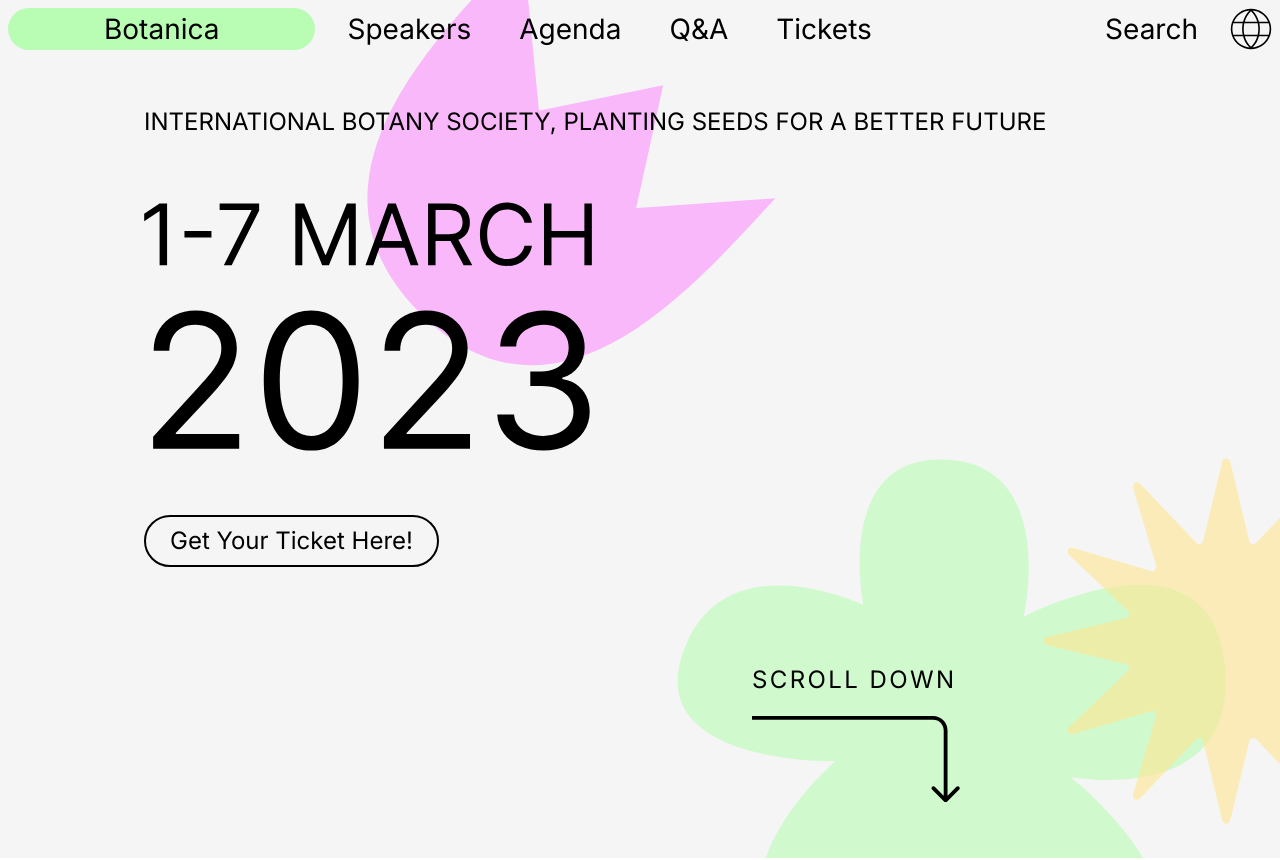
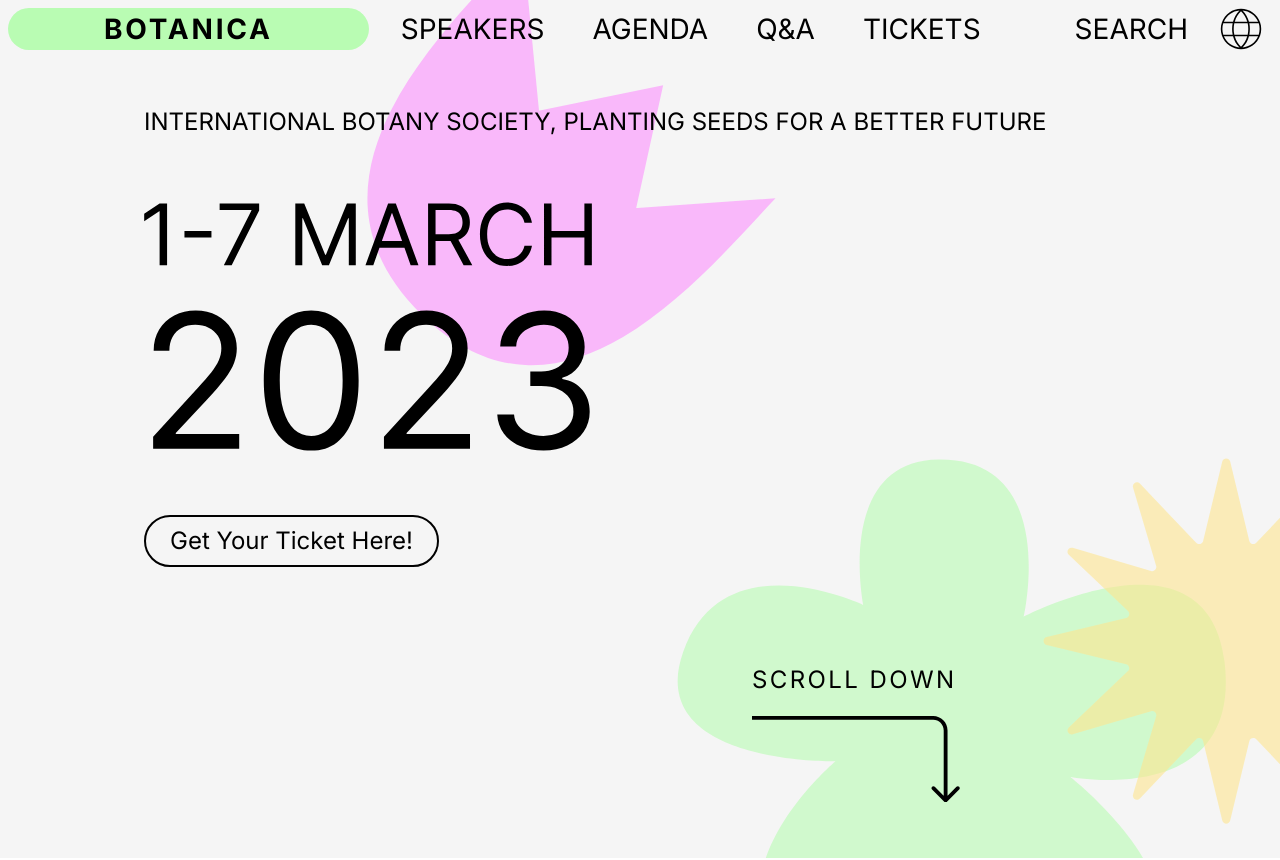
Before and after one commit to Michalgordon/Botanica, a React (Vite) app: page / in a window 1280 px wide. Shown: the top 860 px of the page. Built offline with nearby package versions, Linux system fonts and the light colour scheme.

Commit message:
add navbar data to constants and add handle click

```diff
--- a/src/components/Agenda.jsx
+++ b/src/components/Agenda.jsx
@@ -2,7 +2,7 @@ import React from "react";
 
 function Agenda() {
   return (
-    <section className="section bg-yellow">
+    <section id="agenda" className="section bg-yellow">
       <h1 className="text-4xl"> Agenda</h1>
     </section>
   );
--- a/src/components/Navbar.jsx
+++ b/src/components/Navbar.jsx
@@ -1,30 +1,39 @@
 import React from "react";
 import { Globe } from "../assets";
+import { navbarItems } from "../constants";
 
 const Navbar = () => {
+  function handleClick(navTo) {
+    const element = document?.getElementById(navTo);
+    element?.scrollIntoView({
+      block: "start",
+      behavior: "smooth",
+    });
+  }
+
   return (
     <nav className=" invisible relative z-20 sm:visible w-full p-2">
       <ul className="w-full flex flex-start gap-4">
-        <li className="list-none text-3xl font-thin rounded-full bg-green text-black px-24">
+        <li className="list-none uppercase tracking-widest font-bold text-3xl rounded-full bg-green text-black px-24">
           Botanica
         </li>
-        <li className="list-none cursor-pointer text-3xl rounded-full px-4 hover:bg-white">
-          Speakers
-        </li>
-        <li className="list-none cursor-pointer text-3xl rounded-full px-4 hover:bg-white">
-          Agenda
-        </li>
-        <li className="list-none cursor-pointer text-3xl rounded-full px-4 hover:bg-white">
-          Q&A
-        </li>
-        <li className="list-none cursor-pointer text-3xl rounded-full px-4 hover:bg-white">
-          Tickets
-        </li>
+
+        {navbarItems.map((navbarItem) => (
+          <li
+            key={navbarItem.title}
+            onClick={() => handleClick(navbarItem.navTo)}
+            className="list-none cursor-pointer uppercase text-3xl rounded-full px-4 hover:bg-white"
+          >
+            {navbarItem.title}
+          </li>
+        ))}
         <ul className="list-none flex flex-start gap-4 ml-auto">
-          <li className="list-none cursor-pointer text-3xl rounded-full px-4 hover:bg-white">
+          <li className="list-none cursor-pointer uppercase text-3xl rounded-full px-4 hover:bg-white">
             Search
           </li>
-          <Globe fill="black" stroke="none" className="w-[42px] h-[42px]" />
+          <div className="w-[52px] hover:bg-white hover:rounded-full">
+            <Globe className="w-[42px] h-[42px] fill-black hover" />
+          </div>
         </ul>
       </ul>
     </nav>
--- a/src/components/QA.jsx
+++ b/src/components/QA.jsx
@@ -2,7 +2,7 @@ import React from "react";
 
 function QA() {
   return (
-    <section className="section flex w-full bg-white ">
+    <section id="qa" className="section flex w-full bg-white ">
       <div className="flex grow">
         {" "}
         <video src="">video </video>
--- a/src/components/Speakers.jsx
+++ b/src/components/Speakers.jsx
@@ -9,7 +9,7 @@ const Speakers = () => {
   ));
 
   return (
-    <section className="section bg-white">
+    <section id="speakers" className="section bg-white">
       <svg className="svg">
         <clipPath id="my-clip-path" clipPathUnits="objectBoundingBox">
           <path d="M0.363,0.325 L0.556,0.009 L0.743,0.325 L0.744,0.327 L0.746,0.325 L0.999,0.011 C0.999,0.034,1,0.059,1,0.085 C1,0.246,1,0.453,0.971,0.63 C0.946,0.735,0.904,0.829,0.834,0.897 C0.765,0.965,0.667,1,0.532,1 C0.396,1,0.296,0.97,0.222,0.902 C0.148,0.835,0.101,0.741,0.07,0.636 C0.016,0.458,0.011,0.249,0.007,0.086 C0.007,0.059,0.006,0.034,0.005,0.01 L0.36,0.325 L0.362,0.327 L0.363,0.325"></path>
--- a/src/components/Tickets.jsx
+++ b/src/components/Tickets.jsx
@@ -9,7 +9,10 @@ function Tickets() {
   ));
 
   return (
-    <section className="section--x-scrollable relative md:z-10 flex flex-col w-full py-16 ">
+    <section
+      id="tickets"
+      className="section--x-scrollable relative md:z-10 flex flex-col w-full py-16 "
+    >
       <Flower className="absolute invisible md:visible fill-green -top-64 right-20 rotate-45 w-56" />
       <div className="absolute bg-gradient-to-r from-transparent to-gray right-0 top-0 w-12 h-full"></div>
       <SectionHeader
--- a/src/constants/index.js
+++ b/src/constants/index.js
@@ -1,4 +1,22 @@
+export const navbarItems=[
+  {
+    title: "speakers",
+    navTo: "speakers"
+  },
+  {
+    title: "agenda",
+    navTo: "agenda"
+  },
+  {
+    title: "q&a",
+    navTo: "qa"
+  },
+  {
+    title: "tickets",
+    navTo: "tickets"
+  },
 
+]
 export const ticketTypes = [
     {
       type: "bud",
```
Also changed, not shown: src/assets/globe.svg.
